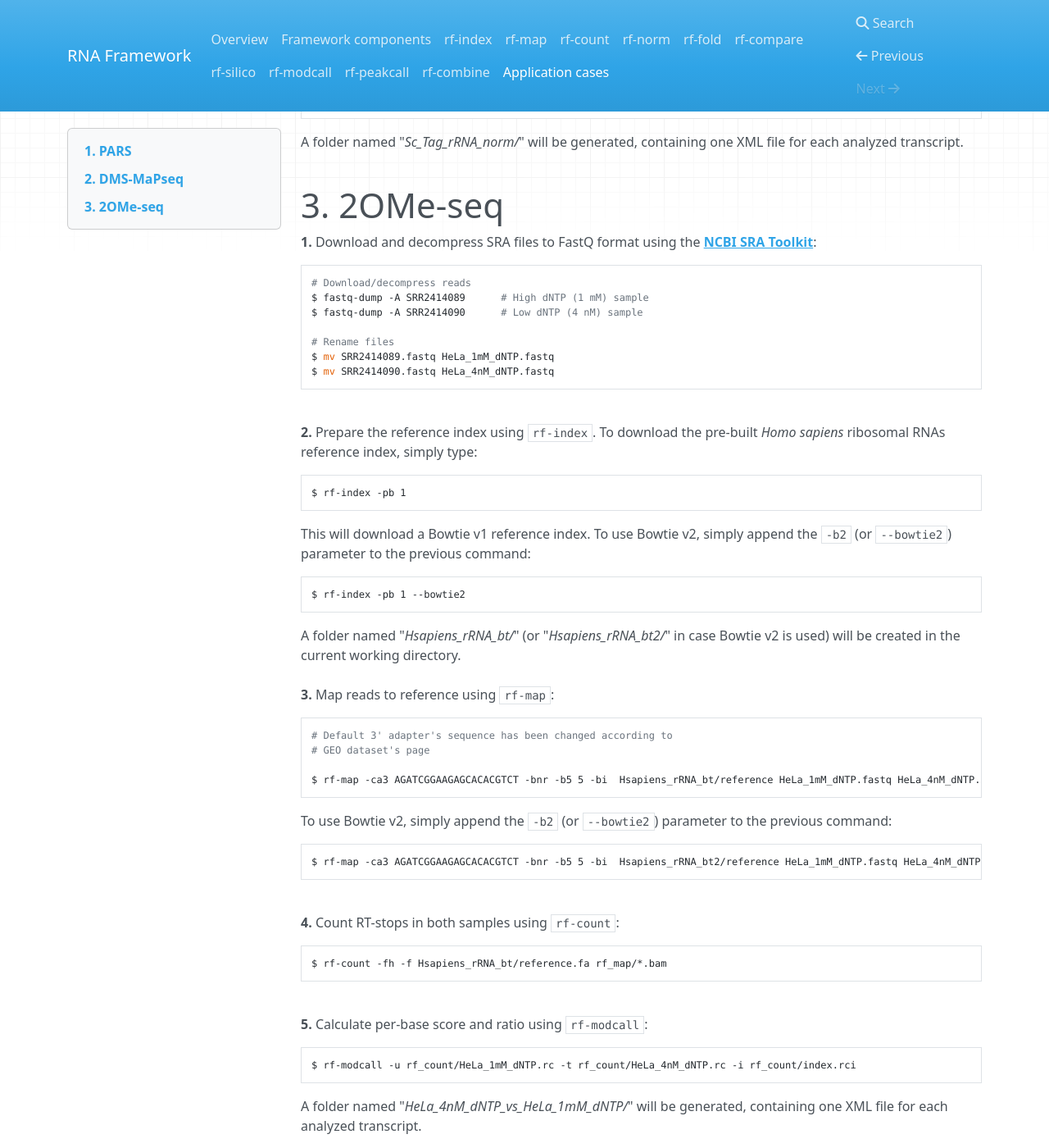
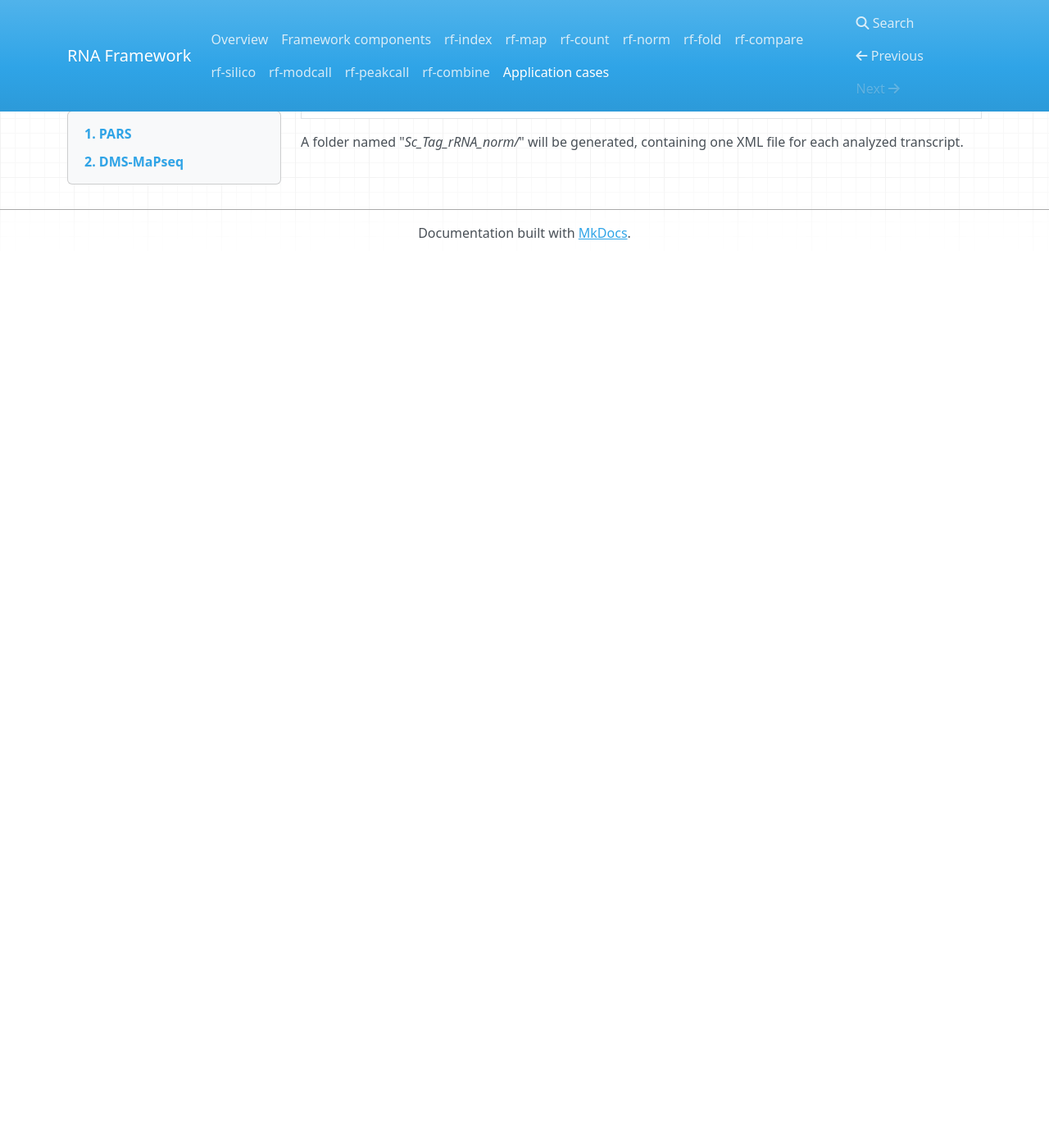
Before and after one commit to dincarnato/RNAFramework, an MkDocs documentation site: the page built from docs/cases.md, in a window 1280 px wide and 1400 px high, scrolled down 2272 px. Shown: the whole window at 82% size. Built offline with MkDocs 1.6.1, drawn with Linux system fonts in a browser that asks for light colours; nearby versions of some CDN libraries; old or Windows-style settings are respelled for this version of MkDocs; after the commit the page ends 2584 px from its top, so only the background shows below that; some of the changed text lies outside the part shown.

Commit message:
Application cases update

````diff
--- a/docs/cases.md
+++ b/docs/cases.md
@@ -8,8 +8,8 @@ $ fastq-dump -A SRR972714		# Nuclease S1 sample
 $ fastq-dump -A SRR972715		# RNase V1 sample
 
 # Rename files
-$ mv SRR972714_1.fastq S1.fastq
-$ mv SRR972715_1.fastq V1.fastq
+$ mv SRR972714.fastq S1.fastq
+$ mv SRR972715.fastq V1.fastq
 ```
 <br/>
 __2.__ Prepare the reference index using ``rf-index``. To build the RefSeq gene annotation for *Homo sapiens* (hg38 assembly), simply type:
@@ -78,7 +78,7 @@ __1.__ Download and decompress SRA file to FastQ format using the [__NCBI SRA To
 $ fastq-dump -A SRR3929629		# S. cerevisiae Tagmented rRNA
 
 # Rename file
-$ mv SRR3929629_1.fastq Sc_Tag_rRNA.fastq
+$ mv SRR3929629.fastq Sc_Tag_rRNA.fastq
 ```
 <br/>
 __2.__ Prepare the reference index using ``rf-index``. To download the pre-built Bowtie v2 *Saccharomyces cerevisiae* ribosomal RNAs reference index, simply type:
@@ -109,59 +109,3 @@ $ rf-norm -t rf_count/Sc_Tag_rRNA.rc -i rf_count/index.rci -sm 4 -nm 2 -rb AC
 ```
 
 A folder named "*Sc_Tag_rRNA_norm/*" will be generated, containing one XML file for each analyzed transcript.<br/><br/>
-
-# 3. 2OMe-seq
-
-__1.__ Download and decompress SRA files to FastQ format using the [__NCBI SRA Toolkit__](https://trace.ncbi.nlm.nih.gov/Traces/sra/sra.cgi?view=software):
-
-```bash
-# Download/decompress reads
-$ fastq-dump -A SRR2414089		# High dNTP (1 mM) sample
-$ fastq-dump -A SRR2414090		# Low dNTP (4 nM) sample
-
-# Rename files
-$ mv SRR2414089.fastq HeLa_1mM_dNTP.fastq
-$ mv SRR2414090.fastq HeLa_4nM_dNTP.fastq
-```
-<br/>
-__2.__ Prepare the reference index using ``rf-index``. To download the pre-built *Homo sapiens* ribosomal RNAs reference index, simply type:
-
-```bash
-$ rf-index -pb 1
-```
-
-This will download a Bowtie v1 reference index. To use Bowtie v2, simply append the ``-b2`` (or ``--bowtie2``) parameter to the previous command:
-
-```bash
-$ rf-index -pb 1 --bowtie2
-```
-
-A folder named "*Hsapiens\_rRNA_bt/*" (or "*Hsapiens\_rRNA_bt2/*" in case Bowtie v2 is used) will be created in the current working directory.<br/><br/>
-__3.__ Map reads to reference using ``rf-map``:
-
-```bash
-# Default 3' adapter's sequence has been changed according to
-# GEO dataset's page
-
-$ rf-map -ca3 AGATCGGAAGAGCACACGTCT -bnr -b5 5 -bi  Hsapiens_rRNA_bt/reference HeLa_1mM_dNTP.fastq HeLa_4nM_dNTP.fastq
-```
-
-To use Bowtie v2, simply append the ``-b2`` (or ``--bowtie2``) parameter to the previous command:
-
-```bash
-$ rf-map -ca3 AGATCGGAAGAGCACACGTCT -bnr -b5 5 -bi  Hsapiens_rRNA_bt2/reference HeLa_1mM_dNTP.fastq HeLa_4nM_dNTP.fastq --bowtie2
-```
-<br/>
-__4.__ Count RT-stops in both samples using ``rf-count``:
-
-```bash
-$ rf-count -fh -f Hsapiens_rRNA_bt/reference.fa rf_map/*.bam
-```
-<br/>
-__5.__ Calculate per-base score and ratio using ``rf-modcall``:
-
-```bash
-$ rf-modcall -u rf_count/HeLa_1mM_dNTP.rc -t rf_count/HeLa_4nM_dNTP.rc -i rf_count/index.rci
-```
-
-A folder named "*HeLa\_4nM\_dNTP\_vs\_HeLa\_1mM\_dNTP/*" will be generated, containing one XML file for each analyzed transcript.
````
